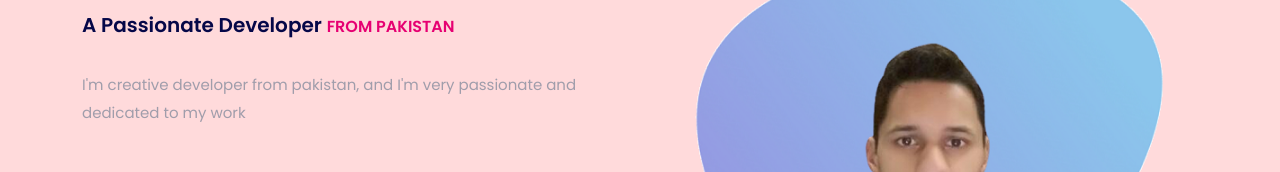
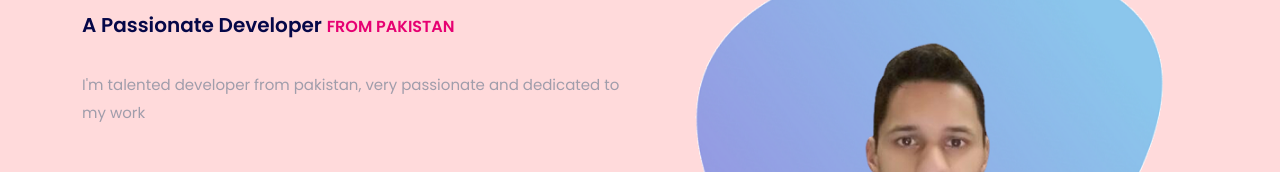
Before and after one commit to Muneeb552-star/Muneeb555-star.github.io, a plain HTML site: page index.html in a window 1280 px wide. Shown: the part 302-474 px from the top of the page. Drawn offline with nearby package versions, Linux system fonts and the light colour scheme.

Commit message:
Update index.html

```diff
--- a/index.html
+++ b/index.html
@@ -36,7 +36,7 @@
                     <span>Hello I'm</span>
                     <h2 class="my-3">Muhammad Muneeb</h2>
                     <h5 class="mb-3">A Passionate Developer <span>From Pakistan</span> </h5>
-                    <p class="mb-5">I'm creative developer from pakistan, and I'm very passionate and dedicated to my work</p>
+                    <p class="mb-5">I'm talented developer from pakistan, very passionate and dedicated to my work</p>
                     <div class="social">
                         <a href="#"><i class="bx bxl-facebook"></i></a>
                         <a href="#"><i class='bx bxl-twitter'></i></a>
```
